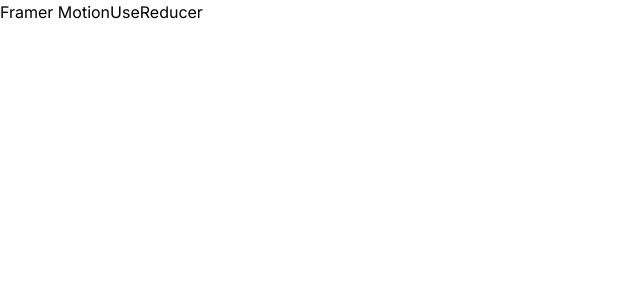
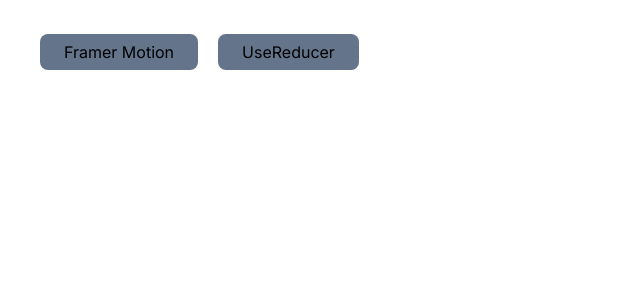
Before and after one commit to Kris1027/nextjs-learning, a Next.js app in the folder components/: page / in a window 1280 px wide. Shown: the top 300 px of the page, without its empty margins (0-640 px from the left). Built offline with nearby package versions, Linux system fonts and the light colour scheme.

Commit message:
Add links to home and update styling in FramerMotion page

```diff
--- a/components/app/framer-motion/page.tsx
+++ b/components/app/framer-motion/page.tsx
@@ -1,8 +1,12 @@
+import Link from "next/link";
 import Nav from "./burger-menu/Nav";
 
 export default function FramerMotion() {
   return (
-    <main>
+    <main className="flex flex-col gap-10">
+      <Link className="bg-slate-500 px-6 py-2 rounded-lg" href={"/"}>
+        HOME
+      </Link>
       <Nav />
     </main>
   );
--- a/components/app/page.tsx
+++ b/components/app/page.tsx
@@ -2,9 +2,13 @@
 
 export default function Home() {
   return (
-    <>
-      <Link href="/framer-motion">Framer Motion</Link>
-      <Link href="/use-reducer">UseReducer</Link>
-    </>
+    <main className="p-10 space-x-5">
+      <Link className="bg-slate-500 px-6 py-2 rounded-lg" href="/framer-motion">
+        Framer Motion
+      </Link>
+      <Link className="bg-slate-500 px-6 py-2 rounded-lg" href="/use-reducer">
+        UseReducer
+      </Link>
+    </main>
   );
 }
--- a/components/app/use-reducer/page.tsx
+++ b/components/app/use-reducer/page.tsx
@@ -1,53 +1,15 @@
-"use client";
-import axios from "axios";
-import { useEffect, useReducer } from "react";
+import Link from "next/link";
+import FetchReducer from "./use-reducer-with-fetch/fetch-reducer";
+import SimplyUseReducer from "./simply-use-reducer/simply-use-reducer";
 
-const initialState = {
-  loading: true,
-  error: "",
-  post: {},
-};
-
-const reducer = (state: any, action: any) => {
-  switch (action.type) {
-    case "FETCH_SUCCESS":
-      return {
-        loading: false,
-        error: "",
-        post: action.payload,
-      };
-    case "FETCH_FALSE":
-      return {
-        loading: false,
-        error: "Something went wrong",
-        post: {},
-      };
-    default:
-      return state;
-  }
-};
-
-export default function DataFetchingUseReducer() {
-  const [{ loading, post, error }, dispatch] = useReducer(
-    reducer,
-    initialState
-  );
-
-  useEffect(() => {
-    axios
-      .get("https://jsonplaceholder.typicode.com/posts/1")
-      .then((response) => {
-        dispatch({ type: "FETCH_SUCCESS", payload: response.data });
-      })
-      .catch((error) => {
-        dispatch({ type: "FETCH_FALSE" });
-      });
-  }, []);
-
+export default function UseReducer() {
   return (
-    <div>
-      {loading ? "loading" : post.title}
-      {error ? error : null}
-    </div>
+    <main className="flex flex-col gap-10">
+      <Link className="bg-slate-500 px-6 py-2 rounded-lg" href={"/"}>
+        HOME
+      </Link>
+      <FetchReducer />
+      <SimplyUseReducer />
+    </main>
   );
 }
--- a/components/app/use-reducer/simply-use-reducer/UseReducer.tsx
+++ b/components/app/use-reducer/simply-use-reducer/simply-use-reducer.tsx
@@ -16,7 +16,7 @@
   }
 };
 
-export default function UseReducer() {
+export default function SimplyUseReducer() {
   const [count, dispatch] = useReducer(reducer, initialState);
   return (
     <div className="p-10 flex flex-col items-center">
--- /dev/null
+++ b/components/app/use-reducer/use-reducer-with-fetch/fetch-reducer.tsx
@@ -0,0 +1,53 @@
+"use client";
+import axios from "axios";
+import { useEffect, useReducer } from "react";
+
+const initialState = {
+  loading: true,
+  error: "",
+  post: {},
+};
+
+const reducer = (state: any, action: any) => {
+  switch (action.type) {
+    case "FETCH_SUCCESS":
+      return {
+        loading: false,
+        error: "",
+        post: action.payload,
+      };
+    case "FETCH_FALSE":
+      return {
+        loading: false,
+        error: "Something went wrong",
+        post: {},
+      };
+    default:
+      return state;
+  }
+};
+
+export default function FetchReducer() {
+  const [{ loading, post, error }, dispatch] = useReducer(
+    reducer,
+    initialState
+  );
+
+  useEffect(() => {
+    axios
+      .get("https://jsonplaceholder.typicode.com/posts/1")
+      .then((response) => {
+        dispatch({ type: "FETCH_SUCCESS", payload: response.data });
+      })
+      .catch((error) => {
+        dispatch({ type: "FETCH_FALSE" });
+      });
+  }, []);
+
+  return (
+    <div>
+      {loading ? "loading" : post.title}
+      {error ? error : null}
+    </div>
+  );
+}
```
